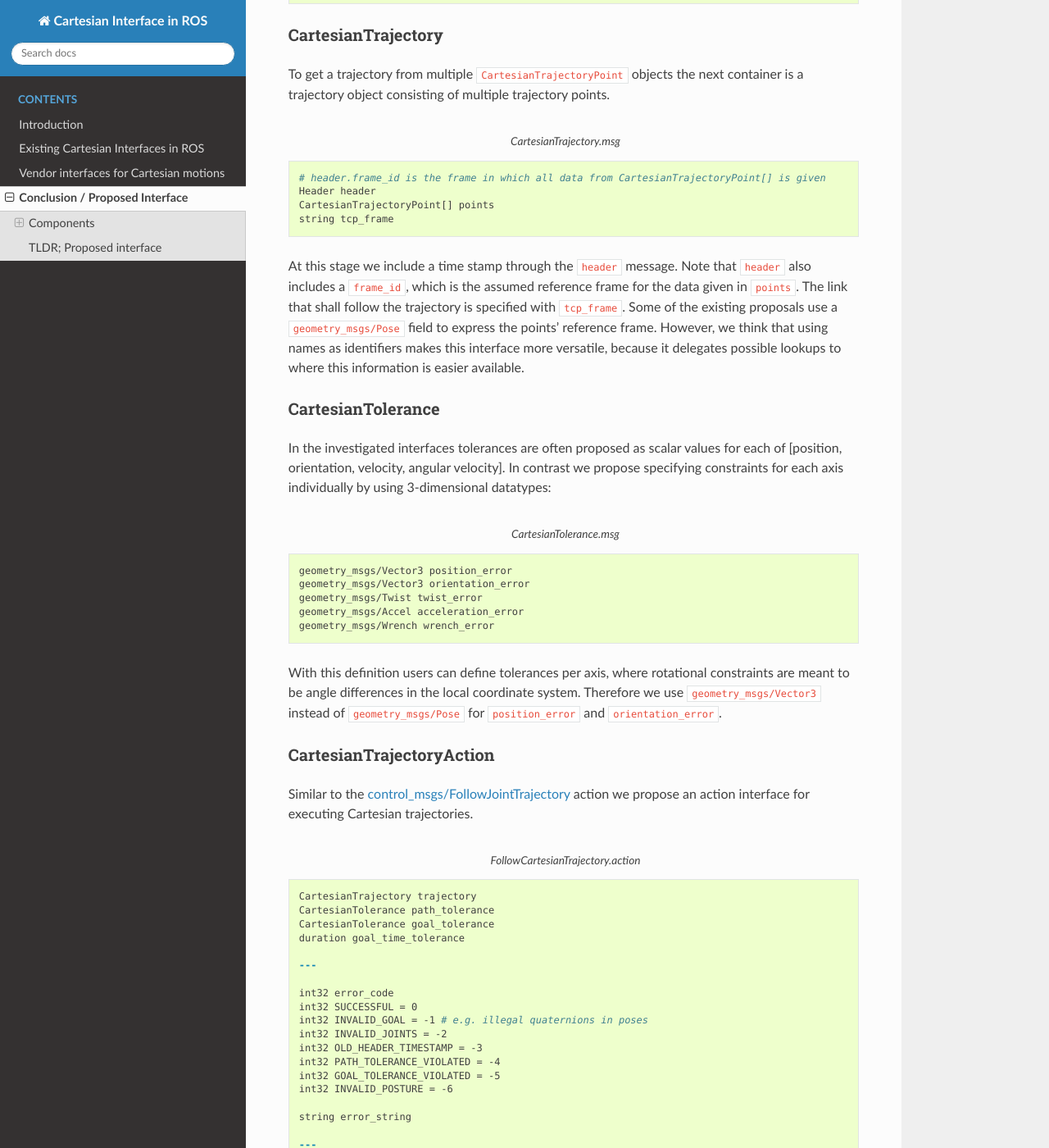
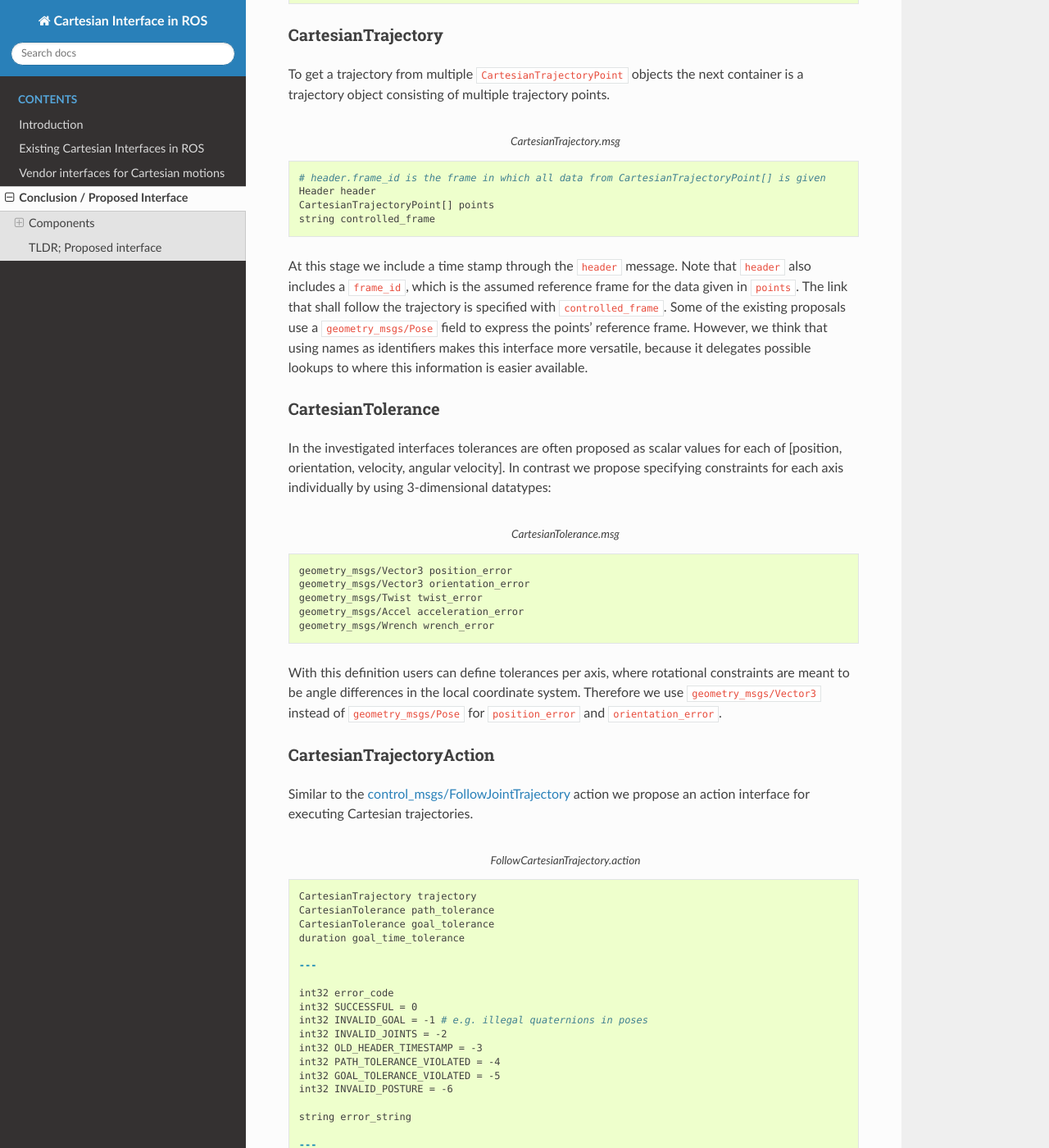
Before and after one commit to fzi-forschungszentrum-informatik/fzi_robot_interface_proposal, a Sphinx documentation site: the page built from source/proposal/index.rst, in a window 1280 px wide and 1400 px high, scrolled down 3465 px. Shown: the whole window at 82% size. Built offline with Sphinx 7.4.7 and the Read the Docs theme 2.0.0, drawn with Linux system fonts in a browser that asks for light colours; some of the changed text lies outside the part shown.

Commit message:
Used controlled_frame instead of tcp_frame as name

```diff
--- a/source/proposal/index.rst
+++ b/source/proposal/index.rst
@@ -178,11 +178,11 @@ trajectory object consisting of multiple trajectory points.
    # header.frame_id is the frame in which all data from CartesianTrajectoryPoint[] is given
    Header header
    CartesianTrajectoryPoint[] points
-   string tcp_frame
+   string controlled_frame
 
 At this stage we include a time stamp through the ``header`` message.
 Note that ``header`` also includes a ``frame_id``, which is the assumed reference frame for the data given in ``points``.
-The link that shall follow the trajectory is specified with ``tcp_frame``.
+The link that shall follow the trajectory is specified with ``controlled_frame``.
 Some of
 the existing proposals use a ``geometry_msgs/Pose`` field to express the points' reference frame. However, we think that using names as identifiers makes this interface more versatile, because it delegates possible lookups to where this information is easier available.
 
@@ -238,7 +238,7 @@ propose an action interface for executing Cartesian trajectories.
    ---
 
    Header header
-   string tcp_frame
+   string controlled_frame
    CartesianTrajectoryPoint desired
    CartesianTrajectoryPoint actual
    CartesianTolerance error
@@ -270,7 +270,7 @@ As elaborated in the previous section we propose the following action interface
        CartesianPosture posture
          string [] posture_joint_names
          float64[] posture_joint_values
-     string tcp_frame
+     string controlled_frame
    CartesianTolerance path_tolerance
      geometry_msgs/Vector3 position_error
      geometry_msgs/Vector3 orientation_error
@@ -301,7 +301,7 @@ As elaborated in the previous section we propose the following action interface
    ---
 
    Header header
-   string tcp_frame
+   string controlled_frame
    CartesianTrajectoryPoint desired
        duration time_from_start
        geometry_msgs/Pose pose
```
